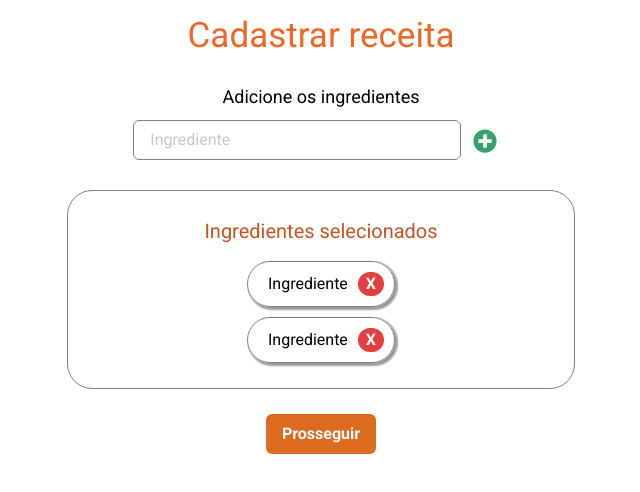
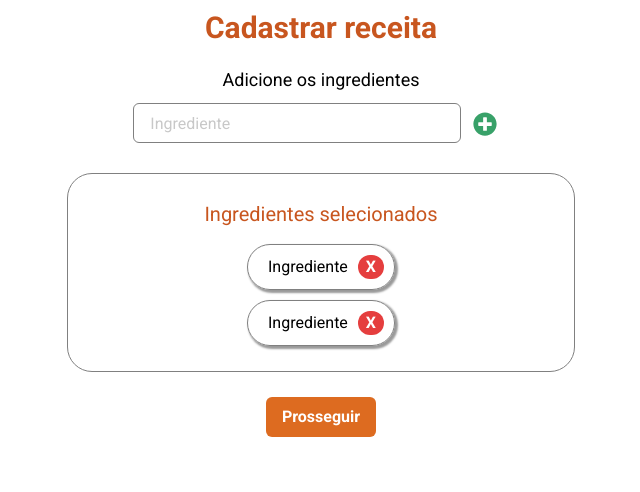
Before and after one commit to renatosuguiy/cookin-receitas-afetivas, a React (Create React App) app: page /addRecipe2 in a window 1280 px wide. Shown: the top 492 px of the page, without its empty margins (319-959 px from the left). Built offline with nearby package versions, Linux system fonts and the light colour scheme; no server answers.

Commit message:
feat(add-new-recipe):creates the forms

```diff
--- a/src/pages/AddNewRecipe/index2.js
+++ b/src/pages/AddNewRecipe/index2.js
@@ -1,13 +1,21 @@
-import { Container, Box, Text, Input, Button, Grid } from "@chakra-ui/react";
+import {
+  Container,
+  Box,
+  Text,
+  Input,
+  Button,
+  Grid,
+  Heading,
+} from "@chakra-ui/react";
 import { FaPlusCircle } from "react-icons/fa";
 import { Link } from "react-router-dom";
 
 const NewRecipePage02 = () => {
   return (
     <Container centerContent minWidth="320px">
-      <Text fontSize="35px" color="#F16623" margin="10px auto 0px">
+      <Heading size="lg" color="orange.700" m="10px auto 0px">
         Cadastrar receita
-      </Text>
+      </Heading>
 
       <Grid as="form" m="0px" p="20px" w="100%" textAlign="center">
         <Text fontSize="lg" m="0px auto">
--- a/src/pages/AddNewRecipe/index3.js
+++ b/src/pages/AddNewRecipe/index3.js
@@ -7,6 +7,7 @@ import {
   Grid,
   Alert,
   AlertIcon,
+  Heading,
 } from "@chakra-ui/react";
 
 import { FaPlusCircle } from "react-icons/fa";
@@ -22,9 +23,9 @@ const NewRecipePage03 = () => {
   };
   return (
     <Container centerContent minWidth="320px">
-      <Text fontSize="35px" color="#F16623" margin="10px auto 0px">
+      <Heading size="lg" color="orange.700" m="10px auto 0px">
         Cadastrar receita
-      </Text>
+      </Heading>
 
       <Grid as="form" m="0px" p="20px" w="100%" textAlign="center">
         <Text fontSize="lg" m="0px auto">
--- a/src/routes/index.js
+++ b/src/routes/index.js
@@ -10,7 +10,7 @@ import NewRecipePage03 from "../pages/AddNewRecipe/index3";
 export const Routes = () => {
   return (
     <Switch>
-      <Route exact path="/">
+      <Route exact path="/w">
         <Welcome />
       </Route>
       <Route exact path="/login">
@@ -22,7 +22,7 @@ export const Routes = () => {
       <Route exact path="/dashboard">
         <Dashboard />
       </Route>
-      <Route exact path="/addRecipe">
+      <Route exact path="/">
         <AddNewRecipe />
       </Route>
       <Route exact path="/addRecipe2">
```
